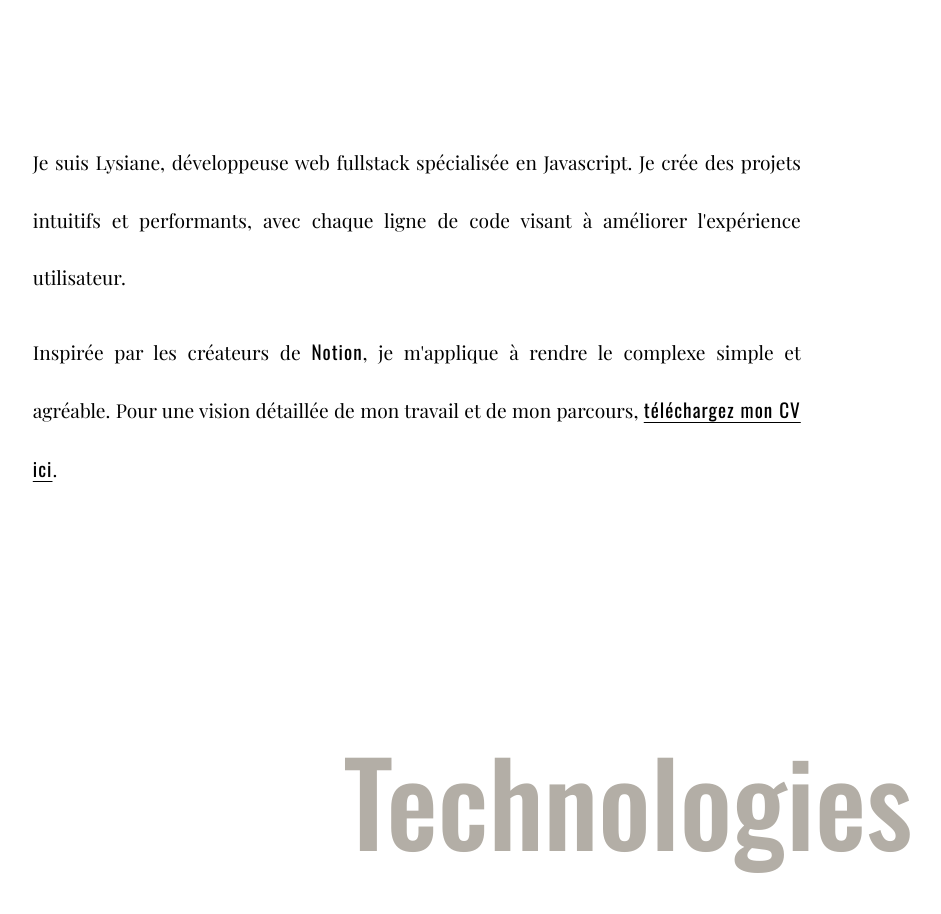
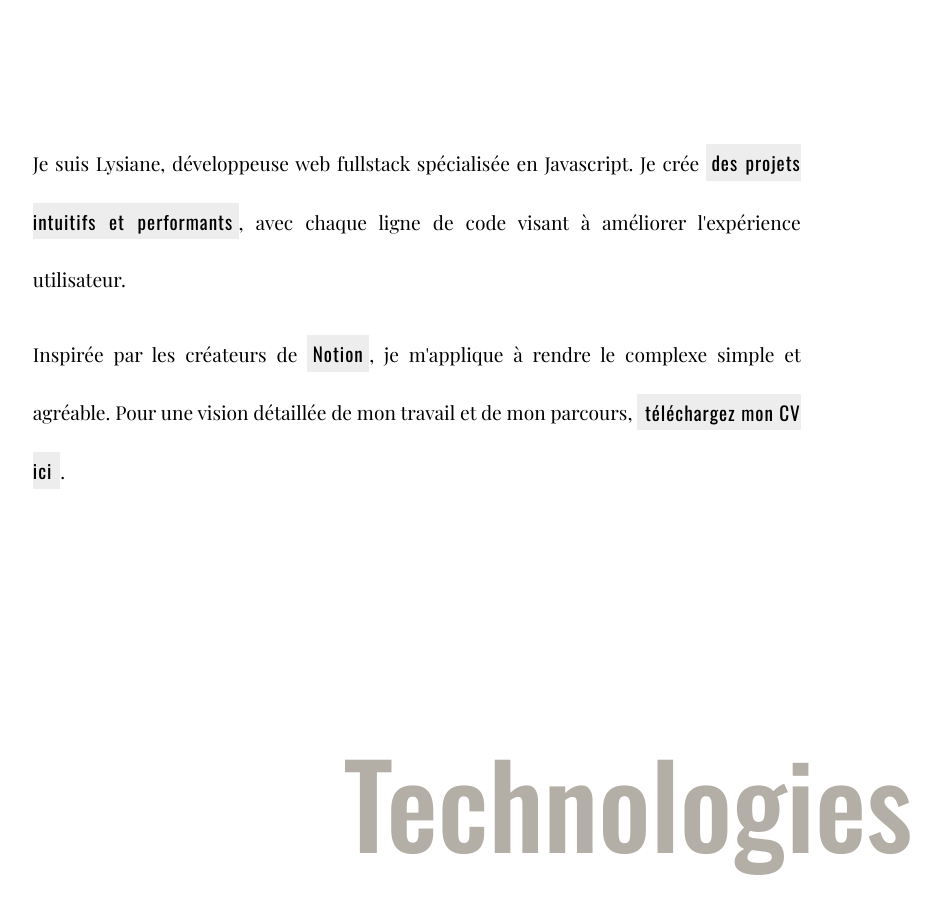
Before and after one commit to Lysianedon/lysianewebstudio, a Vue app in the folder frontend/: page / in a window 1280 px wide. Shown: the part 1480-2394 px from the top of the page, without its empty margins (12-953 px from the left). Built offline with nearby package versions, Linux system fonts and the light colour scheme; no server answers.

Commit message:
UPD added link to Github

```diff
--- a/frontend/src/components/presentation.vue
+++ b/frontend/src/components/presentation.vue
@@ -2,7 +2,11 @@
   <section>
     <h1>Présentation</h1>
     <div class="presentation">
-      <h2 class="playfair-font">Je suis Lysiane, développeuse web fullstack spécialisée en Javascript. Je crée des projets intuitifs et performants, avec chaque ligne de code visant à améliorer l'expérience utilisateur.</h2>
+      <h2 class="playfair-font">Je suis Lysiane, développeuse web fullstack spécialisée en Javascript. Je crée <a
+          href="https://github.com/Lysianedon"
+          target="_blank"
+          rel="noopener noreferrer"
+        >des projets intuitifs et performants</a>, avec chaque ligne de code visant à améliorer l'expérience utilisateur.</h2>
       <h2 class="playfair-font">Inspirée par les créateurs de
         <a
           href="https://www.notion.so/fr-fr"
@@ -59,7 +63,8 @@ h1 {
   letter-spacing: 1px;
   font-family: "Oswald", sans-serif;
   font-weight: 100;
-  text-decoration: underline;
+  padding: 0.5% 1%;
+  background-color: rgba(0, 0, 0, 0.072);
   text-underline-offset: 4px;
 }
 
@@ -70,6 +75,9 @@ h2 a {
   font-weight: bold;
   font-family: "Oswald", sans-serif;
   font-weight: 100;
+  padding: 0.5% 0.7%;
+  background-color: rgba(0, 0, 0, 0.072);
+  text-underline-offset: 4px;
 }
 
 @media (max-width: 768px) {
```
